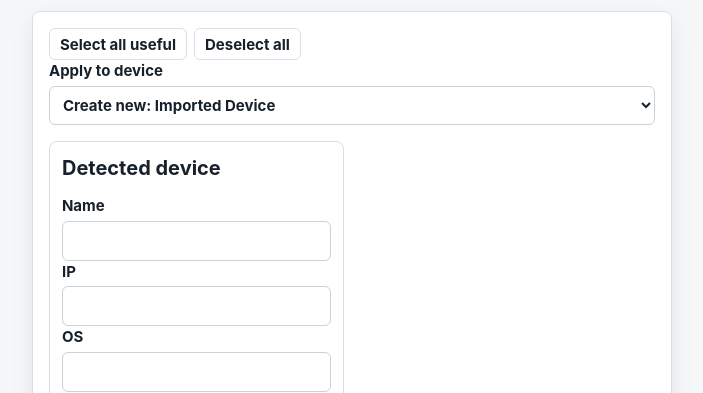
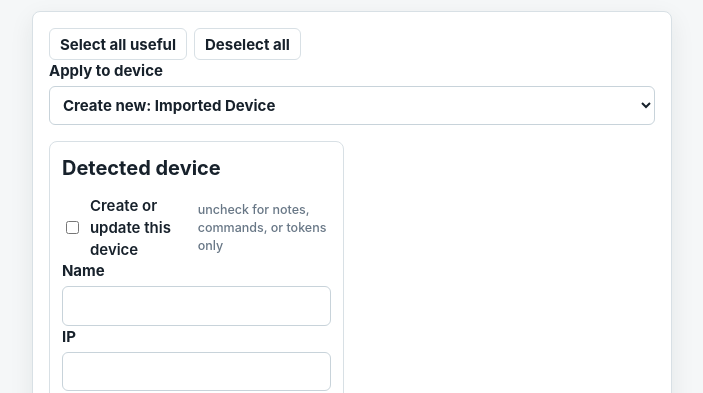
Before and after one commit to Dubcodes/Kairix-Opsbook, a FastAPI app: template app/templates/smart_paste_review.html in a window 1280 px wide. Shown: the part 156-549 px from the top of the page, without its empty margins (288-991 px from the left). Run offline with FastAPI, Linux system fonts and the light colour scheme; the template is opened without the code that fills it, so the values that code supplies are empty.

Commit message:
Tighten suggestions and smart paste defaults

```diff
--- a/app/kairix/main.py
+++ b/app/kairix/main.py
@@ -331,15 +331,29 @@ def _infer_tags_for_service(service: models.Service) -> str:
     if "cloudflare" in text or "cloudflared" in text or "tunnel" in text:
         tags.append("cloudflare")
     if "postgres" in text or "postgresql" in text:
-        tags.append("postgres")
+        tags.extend(["postgres", "database"])
     if "smb" in text or "samba" in text:
-        tags.append("smb")
+        tags.extend(["smb", "file-sharing"])
     if "ssh" in text:
-        tags.append("ssh")
+        tags.extend(["ssh", "remote-access"])
     if "qbittorrent" in text or "torrent" in text:
         tags.extend(["torrent", "media"])
     if "sonarr" in text or "radarr" in text or "plex" in text or "immich" in text:
         tags.append("media")
+    if "frigate" in text or "nvr" in text or "camera" in text:
+        tags.extend(["frigate", "camera", "nvr"])
+    if "home assistant" in text or "home-assistant" in text or "homeassistant" in text:
+        tags.extend(["home-assistant", "smart-home"])
+    if "mqtt" in text or "mosquitto" in text:
+        tags.extend(["mqtt", "iot"])
+    if "omada" in text:
+        tags.extend(["omada", "network"])
+    if "vaultwarden" in text or "bitwarden" in text:
+        tags.extend(["vaultwarden", "password-manager"])
+    if "filebrowser" in text:
+        tags.extend(["filebrowser", "file-sharing"])
+    if "syncthing" in text:
+        tags.extend(["syncthing", "sync"])
     if "gluetun" in text or "vpn" in text:
         tags.append("vpn")
     if "windows" in text:
@@ -351,8 +365,30 @@ def _infer_tags_for_service(service: models.Service) -> str:
 
 def _infer_tags_for_device(device: models.Device) -> str:
     tags: list[str] = []
+    device_text = " ".join(
+        [
+            device.name,
+            device.type,
+            device.hostname,
+            device.os_name,
+            device.os_version,
+            device.location,
+            device.purpose,
+            device.notes,
+            device.hardware.model if device.hardware else "",
+            device.hardware.cpu if device.hardware else "",
+        ]
+    ).lower()
+    if "debian" in device_text:
+        tags.append("debian")
+    if "ubuntu" in device_text:
+        tags.append("ubuntu")
+    if "windows" in device_text:
+        tags.append("windows")
+    if "raspberry" in device_text or "raspbian" in device_text or " pi " in f" {device_text} ":
+        tags.extend(["raspberry-pi", "linux"])
     if device.services:
-        tags.append("docker")
+        tags.extend(["docker", "docker-host"])
     for service in device.services:
         service_tags = _infer_tags_for_service(service)
         if service_tags:
@@ -638,7 +674,8 @@ def _coerce_import_row(model: type[Any], row: dict[str, Any]) -> dict[str, Any]:
 
 
 def _auto_tags_for_label(label: str) -> str:
-    words = [slugify(piece) for piece in label.replace("_", " ").replace("-", " ").split()]
+    raw = label.lower().replace("_", " ").replace("-", " ")
+    words = [slugify(piece) for piece in raw.split()]
     useful = [word for word in words if len(word) > 2]
     known = {
         "portainer",
@@ -663,19 +700,49 @@ def _auto_tags_for_label(label: str) -> str:
         "windows",
         "raspberry-pi",
         "opsbook",
+        "frigate",
+        "mqtt",
+        "mosquitto",
+        "omada",
+        "vaultwarden",
+        "bitwarden",
+        "filebrowser",
+        "syncthing",
+        "immich",
+        "nvr",
+        "camera",
     }
     aliases = {
         "qbittorrent": ["qbittorrent", "torrent", "media"],
         "sonarr": ["sonarr", "media"],
         "radarr": ["radarr", "media"],
         "plex": ["plex", "media"],
+        "immich": ["immich", "media", "photos"],
+        "frigate": ["frigate", "camera", "nvr"],
+        "nvr": ["nvr", "camera"],
+        "mqtt": ["mqtt", "iot"],
+        "mosquitto": ["mqtt", "iot"],
+        "omada": ["omada", "network"],
+        "vaultwarden": ["vaultwarden", "password-manager"],
+        "bitwarden": ["bitwarden", "password-manager"],
+        "filebrowser": ["filebrowser", "file-sharing"],
+        "syncthing": ["syncthing", "sync"],
         "gluetun": ["gluetun", "vpn"],
         "samba": ["smb", "file-sharing"],
         "smb": ["smb", "file-sharing"],
         "portainer": ["portainer", "docker"],
         "opsbook": ["opsbook", "docker"],
+        "ssh": ["ssh", "remote-access"],
+    }
+    phrase_aliases = {
+        "home assistant": ["home-assistant", "smart-home"],
+        "raspberry pi": ["raspberry-pi", "linux"],
+        "cloudflare tunnel": ["cloudflare", "tunnel"],
     }
     tags: list[str] = []
+    for phrase, phrase_tags in phrase_aliases.items():
+        if phrase in raw:
+            tags.extend(phrase_tags)
     for word in useful:
         if word in aliases:
             tags.extend(aliases[word])
@@ -1646,6 +1713,7 @@ def devices_page(
             "service_counts": service_counts,
             "credential_counts": credential_counts,
             "command_counts": command_counts,
+            "ping_statuses": {device.id: _device_ping_status(db, device) for device in devices},
         },
         user=user,
     )
@@ -3474,31 +3542,64 @@ async def smart_paste_apply(
     if not record:
         raise HTTPException(404, "Import not found.")
     parsed = _decrypted_parsed(record)
+    target_raw = str(form.get("target_device_id", "new"))
+    apply_device = bool(form.get("apply_device"))
     has_selected_items = any(
         form.getlist(name)
         for name in ["services", "ports", "urls", "commands", "credentials", "tokens"]
-    ) or bool(form.get("apply_hardware"))
+    ) or bool(form.get("apply_hardware")) or apply_device
     if not has_selected_items:
         record.status = "reviewed"
         db.add(models.AuditLog(user_id=user.id, action="smart_paste_reviewed_no_changes", object_type="import", object_id=record.id))
         db.commit()
         flash(request, "Smart Paste review saved with no changes applied.", "success")
         return redirect("/smart-paste")
-    requires_device = any(
+    device_bound_selected = any(
         form.getlist(name)
-        for name in ["services", "ports", "urls", "commands", "credentials"]
+        for name in ["services", "ports", "urls", "credentials", "service_credentials", "service_urls"]
     ) or bool(form.get("apply_hardware"))
-    if form.getlist("tokens") and not requires_device and str(form.get("target_device_id", "new")) == "new":
+    if target_raw == "new" and device_bound_selected and not apply_device:
+        flash(
+            request,
+            "Nothing was applied. Choose an existing device, or check Create/update this device before importing services, ports, URLs, credentials, or hardware.",
+            "warning",
+        )
+        return redirect(f"/smart-paste/{record.id}")
+    requires_device = device_bound_selected or target_raw != "new" or apply_device
+    if not requires_device and (form.getlist("tokens") or form.getlist("commands")):
         created_tokens = 0
         for index_raw in form.getlist("tokens"):
             if _create_token_credential_from_import(db, user, form, parsed, str(index_raw), record, None):
                 created_tokens += 1
+        created_commands = 0
+        for index_raw in form.getlist("commands"):
+            item = parsed.get("commands", [])[int(index_raw)]
+            command_text = str(form.get(f"command_text_{index_raw}") or item["command_template"]).strip()
+            if not command_text or _duplicate_command(db, command_text):
+                continue
+            applies_to_type = str(form.get(f"command_applies_to_type_{index_raw}") or "generic")
+            if applies_to_type == "device":
+                applies_to_type = "generic"
+            db.add(
+                models.Command(
+                    name=str(form.get(f"command_name_{index_raw}") or item["name"]),
+                    category=str(form.get(f"command_category_{index_raw}") or "Imported"),
+                    applies_to_type=applies_to_type,
+                    applies_to_id=None,
+                    command_template=command_text,
+                    where_to_run=str(form.get(f"command_where_{index_raw}") or "Remote SSH host"),
+                    risk_level=str(form.get(f"command_risk_{index_raw}") or "safe"),
+                    help_low=str(form.get(f"command_help_low_{index_raw}") or "Imported from pasted notes. Review before running."),
+                    help_high="This command was detected by Smart Paste. Confirm the folder, host, and intent before copying.",
+                    notes=str(form.get(f"command_notes_{index_raw}") or f"Imported from Smart Paste {record.id}."),
+                )
+            )
+            created_commands += 1
         record.status = "applied"
-        db.add(models.AuditLog(user_id=user.id, action="smart_paste_applied", object_type="import", object_id=record.id, details_json={"tokens": created_tokens}))
+        db.add(models.AuditLog(user_id=user.id, action="smart_paste_applied", object_type="import", object_id=record.id, details_json={"tokens": created_tokens, "commands": created_commands}))
         db.commit()
-        flash(request, f"Stored {created_tokens} token/API item(s).", "success")
-        return redirect("/tokens")
-    target_raw = str(form.get("target_device_id", "new"))
+        flash(request, f"Stored {created_tokens} token/API item(s) and {created_commands} command(s).", "success")
+        return redirect("/commands" if created_commands else "/tokens")
     device: models.Device | None = None
     if target_raw and target_raw != "new":
         device = db.get(models.Device, int(target_raw))
@@ -3517,12 +3618,12 @@ async def smart_paste_apply(
         db.flush()
         _ensure_device_hardware(db, device)
     else:
-        if form.get("device_name"):
+        if apply_device and form.get("device_name"):
             device.name = str(form.get("device_name")).strip()
             device.slug = unique_slug(db, models.Device, device.name, existing_id=device.id)
-        if form.get("device_ip"):
+        if apply_device and form.get("device_ip"):
             device.primary_ip = str(form.get("device_ip")).strip()
-        if form.get("device_os"):
+        if apply_device and form.get("device_os"):
             device.os_name = str(form.get("device_os")).strip()
     note_body, secrets_redacted = _redact_sensitive_text(record.raw_text, parsed)
     db.add(
@@ -3535,7 +3636,7 @@ async def smart_paste_apply(
         )
     )
     extras = parsed.get("extras", {})
-    if form.get("apply_hardware"):
+    if apply_device and form.get("apply_hardware"):
         hardware = _ensure_device_hardware(db, device)
         hardware.model = extras.get("model_summary") or hardware.model
         hardware.cpu = extras.get("cpu_summary") or hardware.cpu
@@ -3817,6 +3918,69 @@ def suggestions_page(
     )
 
 
+@app.post("/suggestions/apply")
+def suggestions_apply(
+    request: Request,
+    csrf: str = Form(...),
+    suggestion_id: str = Form(...),
+    action: str = Form(...),
+    object_type: str = Form(...),
+    object_id: int = Form(...),
+    value: str = Form(""),
+    user: models.User = Depends(require_user),
+    db: Session = Depends(get_db),
+) -> RedirectResponse:
+    check_csrf(request, csrf)
+    ensure_writable()
+    cleaned = value.strip()
+    if not cleaned:
+        flash(request, "Add a little text before applying that suggestion.", "warning")
+        return redirect((request.headers.get("referer") or "/suggestions") + "#active-suggestions")
+    target = ""
+    if action == "service-purpose" and object_type == "service":
+        service = db.get(models.Service, object_id)
+        if not service:
+            raise HTTPException(404, "Service not found.")
+        service.purpose = cleaned
+        merge_tags(db, "service", service.id, _infer_tags_for_service(service))
+        merge_tags(db, "device", service.device_id, _infer_tags_for_device(service.device))
+        target = f"/services/{service.id}"
+    elif action == "service-backup" and object_type == "service":
+        service = db.get(models.Service, object_id)
+        if not service:
+            raise HTTPException(404, "Service not found.")
+        if cleaned.startswith(("/", "\\")) or re.match(r"^[A-Za-z]:\\", cleaned):
+            service.backup_path = cleaned
+        else:
+            prefix = "\n" if service.notes.strip() else ""
+            service.notes = f"{service.notes.rstrip()}{prefix}Backup notes: {cleaned}"
+        merge_tags(db, "service", service.id, "backup-documented")
+        target = f"/services/{service.id}"
+    elif action == "device-purpose" and object_type == "device":
+        device = db.get(models.Device, object_id)
+        if not device:
+            raise HTTPException(404, "Device not found.")
+        device.purpose = cleaned
+        merge_tags(db, "device", device.id, _infer_tags_for_device(device))
+        target = f"/devices/{device.id}"
+    else:
+        flash(request, "That suggestion action is not available yet.", "warning")
+        return redirect((request.headers.get("referer") or "/suggestions") + "#active-suggestions")
+    dismiss_suggestion(db, suggestion_id)
+    db.add(
+        models.AuditLog(
+            user_id=user.id,
+            action="suggestion_applied",
+            object_type=object_type,
+            object_id=object_id,
+            details_json={"id": suggestion_id, "action": action},
+        )
+    )
+    db.commit()
+    flash(request, "Suggestion applied.", "success")
+    return redirect(target)
+
+
 @app.post("/suggestions/dismiss")
 def suggestions_dismiss(
     request: Request,
--- a/app/static/app.js
+++ b/app/static/app.js
@@ -76,6 +76,18 @@
       node.textContent = new Intl.DateTimeFormat(undefined, options).format(date);
       node.setAttribute("title", date.toLocaleString());
     });
+  }
+
+  function highlightFocusedField() {
+    const focus = new URLSearchParams(window.location.search).get("focus");
+    if (!focus || !/^[A-Za-z0-9_-]+$/.test(focus)) return;
+    const field = document.querySelector(`[name="${focus}"]`);
+    if (!field) return;
+    field.classList.add("field-highlight");
+    field.scrollIntoView({block: "center", behavior: "smooth"});
+    if (typeof field.focus === "function") {
+      setTimeout(() => field.focus({preventScroll: true}), 250);
+    }
   }
 
   function findCopySource(button) {
@@ -282,6 +294,7 @@
   }
   setThemeButtonLabel();
   hydrateLocalTimes();
+  highlightFocusedField();
 
   const timeoutMeta = document.querySelector("meta[name='session-timeout-minutes']");
   if (timeoutMeta) {
--- a/app/static/styles.css
+++ b/app/static/styles.css
@@ -291,6 +291,11 @@ h3 { margin: 18px 0 8px; font-size: 16px; letter-spacing: 0; }
 }
 .row-main:hover { text-decoration: none; }
 .row-main span { display: block; color: var(--muted); margin-top: 2px; }
+.row-title-with-status {
+  display: inline-flex;
+  align-items: center;
+  gap: 7px;
+}
 .detail-tags {
   justify-content: flex-start;
   margin: 12px 0;
@@ -544,6 +549,11 @@ code {
   padding: 2px 7px;
 }
 
+.field-highlight {
+  border-color: var(--accent) !important;
+  box-shadow: 0 0 0 3px color-mix(in srgb, var(--accent) 22%, transparent);
+}
+
 .hint {
   display: inline-flex;
   align-items: center;
@@ -761,6 +771,14 @@ input[type="color"] {
   text-decoration: none;
 }
 
+.inline-suggestion-form {
+  display: grid;
+  grid-template-columns: minmax(180px, 1fr) auto;
+  gap: 6px;
+  align-items: center;
+  min-width: min(360px, 100%);
+}
+
 .tag-advice-grid {
   display: grid;
   grid-template-columns: repeat(auto-fit, minmax(240px, 1fr));
--- a/app/templates/smart_paste_review.html
+++ b/app/templates/smart_paste_review.html
@@ -30,13 +30,18 @@
   {% endif %}
   <div class="suggestion-grid" data-select-scope="smart-paste">
     {% if not token_only %}
+      {% set apply_device_default = parsed.device.primary_ip or parsed.device.os_name or parsed.services or parsed.ports or parsed.urls or parsed.credentials %}
       <section>
         <h2>Detected device</h2>
+        <label class="check-row">
+          <input type="checkbox" name="apply_device" {% if apply_device_default %}checked data-useful="true"{% endif %}>
+          Create or update this device <small>uncheck for notes, commands, or tokens only</small>
+        </label>
         <label>Name <input name="device_name" value="{{ parsed.device.name or '' }}" spellcheck="true"></label>
         <label>IP <input name="device_ip" value="{{ parsed.device.primary_ip or '' }}"></label>
         <label>OS <input name="device_os" value="{{ parsed.device.os_name or '' }}" spellcheck="true"></label>
         <p class="muted">Confidence: {{ parsed.device.confidence }}</p>
-        <label class="check-row"><input type="checkbox" name="apply_hardware" checked data-useful="true"> Apply hardware summaries if detected</label>
+        <label class="check-row"><input type="checkbox" name="apply_hardware" {% if apply_device_default and parsed.extras %}checked data-useful="true"{% endif %}> Apply hardware summaries if detected</label>
       </section>
     {% endif %}
     <section class="span-2">
```
Also changed, not shown: app/kairix/seeds.py (+101 -0 lines), app/kairix/suggestions.py (+15 -3 lines), app/templates/devices.html (+7 -1 lines), app/templates/suggestions.html (+11 -0 lines), README.md.
